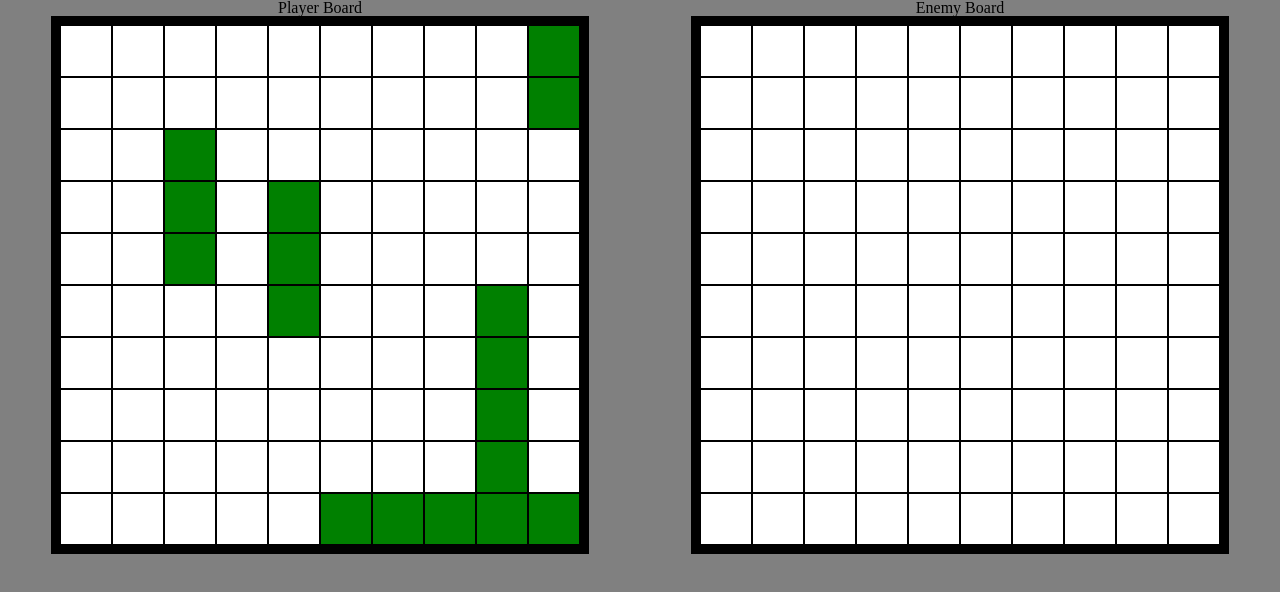
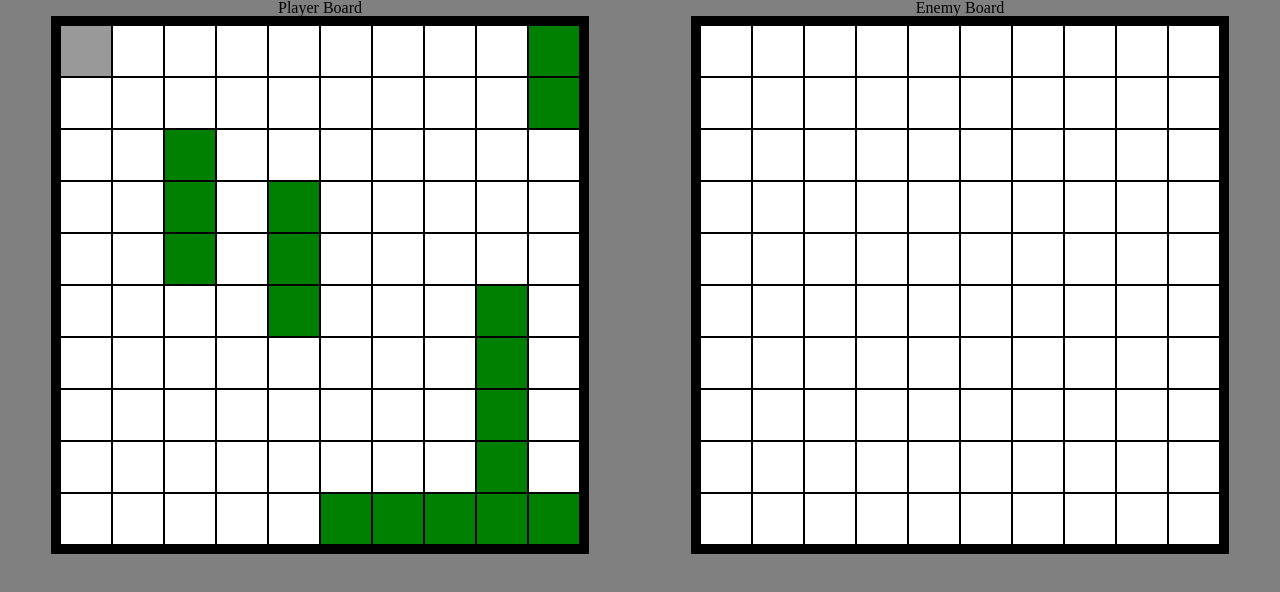
Before and after one commit to blim012/battleship-js, a website built with webpack: page src/template.index.html in a window 1280 px wide. In both pictures the pointer is over the element 86 px from the left and 51 px from the top of the page. Built offline with nearby package versions, Linux system fonts and the light colour scheme.

Commit message:
add opacity on tile hover

```diff
--- a/src/style/style.css
+++ b/src/style/style.css
@@ -25,6 +25,10 @@ body {
   height: 50px;
 }
 
+.tile:hover {
+  opacity: 0.6;
+}
+
 .ship-tile {
   background-color: green;
 }
```
